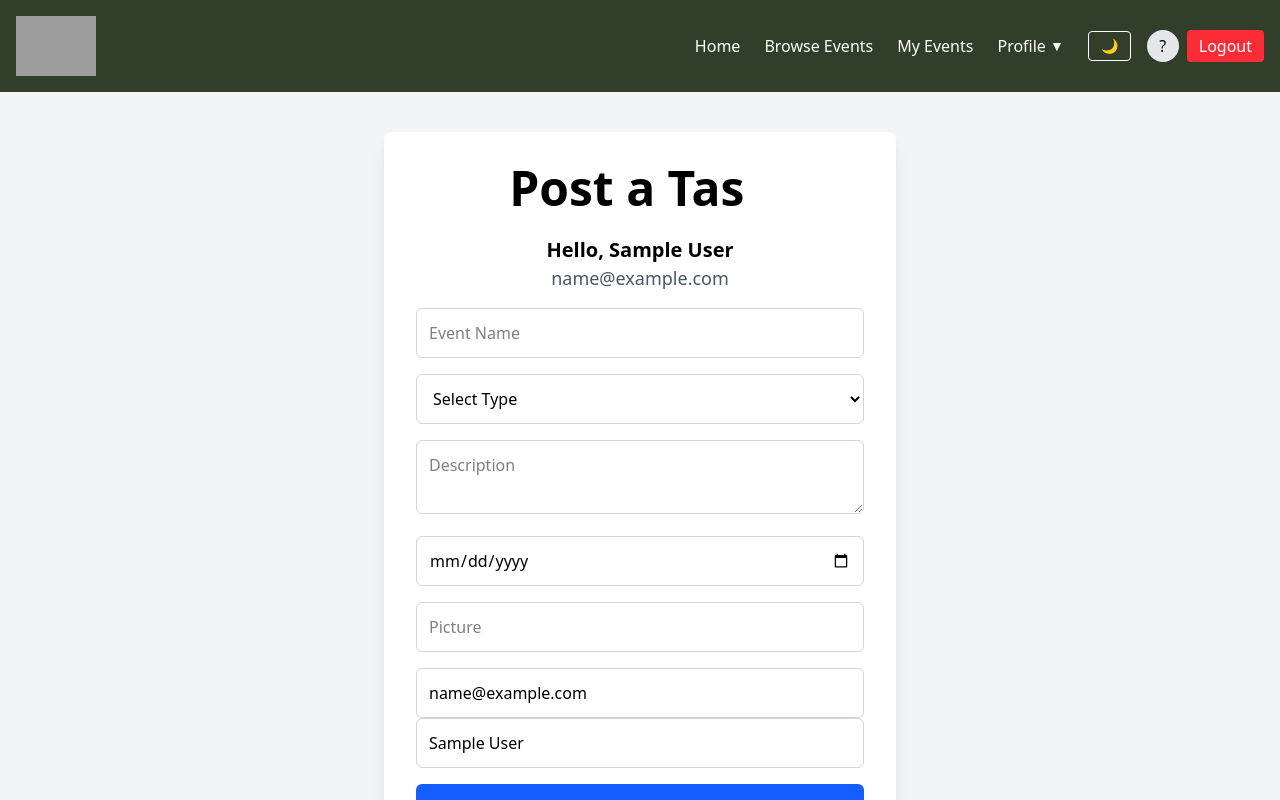
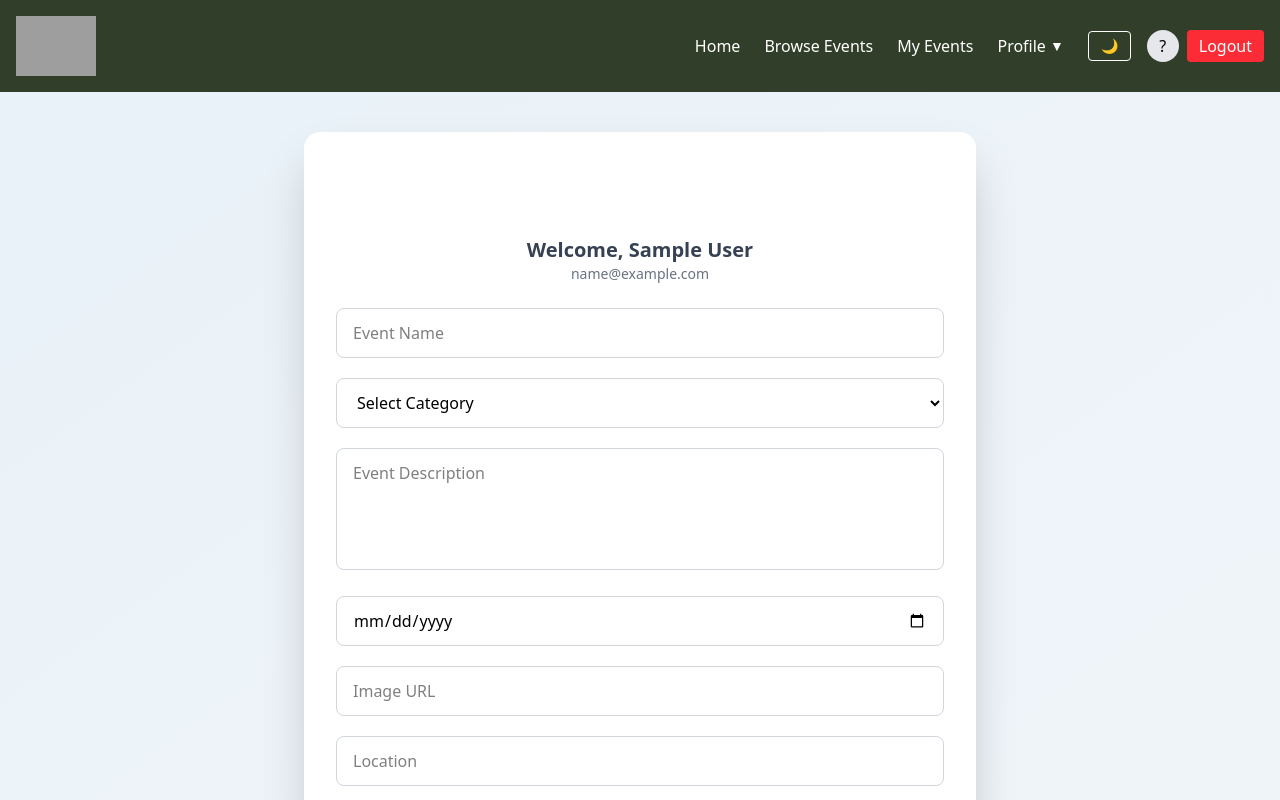
Before and after one commit to AnikHaque/AthleticHub-Client-side, a React (Vite) app: page /add-event in a window 1280 px wide. Shown: the top 800 px of the page. Built offline with nearby package versions, Linux system fonts and the light colour scheme; no server answers; sample sign-in values are in the browser's storage; grey boxes are pictures that could not be loaded.

Commit message:
add event successfully updated

```diff
--- a/src/components/Shared/Footer.jsx
+++ b/src/components/Shared/Footer.jsx
@@ -3,13 +3,13 @@ import { Facebook, Twitter, Instagram, Linkedin } from "lucide-react"; // or use
 
 export default function Footer() {
   return (
-    <footer className="bg-black text-white py-8 px-4 mt-12">
+    <footer className="bg-[#313f2a] text-white py-8 px-4 mt-12">
       <div className="container mx-auto grid md:grid-cols-3 gap-8 text-center md:text-left">
         {/* Branding */}
         <div>
-          <h2 className="text-2xl font-bold mb-2">DevTech</h2>
+          <h2 className="text-2xl font-bold mb-2">Adventis</h2>
           <p className="text-sm">
-            Your trusted platform for freelance services and solutions.
+            Your trusted platform for athletic event management.
           </p>
         </div>
 
--- a/src/components/Tasks/AddEvents.jsx
+++ b/src/components/Tasks/AddEvents.jsx
@@ -3,7 +3,6 @@ import axios from "axios";
 import { useForm } from "react-hook-form";
 import Swal from "sweetalert2";
 import { Typewriter } from "react-simple-typewriter";
-import { Link } from "react-router-dom";
 
 const AddEvent = ({ user, token }) => {
   const {
@@ -16,16 +15,12 @@ const AddEvent = ({ user, token }) => {
 
   const onSubmit = async (data) => {
     try {
-      const res = await axios.post(
-        "http://localhost:8800/api/add-event",
-        data,
-        {
+      await axios.post("http://localhost:8800/api/add-event", data, {
         headers: {
           Authorization: `Bearer ${token}`,
         },
-        }
-      );
-      Swal.fire("Success", "Event Added successfully");
+      });
+      Swal.fire("Success", "Event Added successfully", "success");
       reset();
     } catch (err) {
       setMessage("❌ Error adding event.");
@@ -34,41 +29,44 @@ const AddEvent = ({ user, token }) => {
 
   if (!user) {
     return (
-      <div className="flex justify-center items-center h-screen">
-        <p className="text-xl text-red-600">Please log in to add a event.</p>
+      <div className="flex justify-center items-center h-screen bg-gray-50">
+        <p className="text-xl text-red-600 font-semibold">
+          Please log in to add an event.
+        </p>
       </div>
     );
   }
 
   return (
-    <div className="flex justify-center items-center min-h-screen bg-gray-100 py-10">
-      <div className="bg-white p-8 rounded-lg shadow-lg w-full max-w-lg">
-        <h2 className="text-5xl font-semibold text-center mb-6 text-black">
+    <div className="flex justify-center items-center min-h-screen bg-gradient-to-br from-[#e9f2f9] to-[#f0f4f8] py-10 px-4">
+      <div className="bg-white shadow-2xl rounded-2xl p-8 w-full max-w-2xl">
+        <h2 className="text-4xl md:text-5xl font-bold text-center text-[#4082aa] mb-6">
           <Typewriter
-            words={["Add Task", "Create New Task", "Post a Task Now"]}
+            words={["Add Event", "Create New Event", "Post Your Event"]}
             loop={0}
             cursor
             cursorStyle="|"
-            typeSpeed={70}
-            deleteSpeed={50}
+            typeSpeed={80}
+            deleteSpeed={60}
             delaySpeed={1000}
           />
         </h2>
 
-        {/* User Info */}
-        <div className="mb-4 text-center">
-          <p className="text-xl font-semibold">Hello, {user?.name}</p>
-          <p className="text-lg text-gray-600">{user?.email}</p>
+        <div className="text-center mb-6">
+          <p className="text-xl font-semibold text-gray-700">
+            Welcome, {user?.name}
+          </p>
+          <p className="text-gray-500 text-sm">{user?.email}</p>
         </div>
 
-        <form onSubmit={handleSubmit(onSubmit)} className="space-y-4">
+        <form onSubmit={handleSubmit(onSubmit)} className="space-y-5">
           {/* Title */}
           <div>
             <input
               type="text"
               placeholder="Event Name"
-              {...register("title", { required: "Name is required" })}
-              className="w-full p-3 border border-gray-300 rounded-md focus:outline-none focus:ring-2 focus:ring-blue-500"
+              {...register("title", { required: "Event name is required" })}
+              className="w-full px-4 py-3 border border-gray-300 rounded-lg focus:outline-none focus:ring-2 focus:ring-[#4082aa]"
             />
             {errors.title && (
               <p className="text-sm text-red-500 mt-1">
@@ -80,14 +78,23 @@ const AddEvent = ({ user, token }) => {
           {/* Category */}
           <div>
             <select
-              {...register("category", { required: "Type is required" })}
-              className="w-full p-3 border border-gray-300 rounded-md focus:outline-none focus:ring-2 focus:ring-blue-500"
+              {...register("category", { required: "Category is required" })}
+              className="w-full px-4 py-3 border border-gray-300 rounded-lg focus:outline-none focus:ring-2 focus:ring-[#4082aa]"
             >
-              <option value="">Select Type</option>
-              <option value="Race">Race</option>
-              <option value="Design">Design</option>
-              <option value="Writing">Writing</option>
-              <option value="Marketing">Marketing</option>
+              <option value="">Select Category</option>
+              <option value="Swimming">Swimming</option>
+              <option value="Sprinting">Sprinting</option>
+              <option value="Long Jump">Long Jump</option>
+              <option value="High Jump">High Jump</option>
+              <option value="Hurdle Race">Hurdle Race</option>
+              <option value="Relay Race">Relay Race</option>
+              <option value="Shot Put">Shot Put</option>
+              <option value="Discus Throw">Discus Throw</option>
+              <option value="Javelin Throw">Javelin Throw</option>
+              <option value="Triple Jump">Triple Jump</option>
+              <option value="Marathon">Marathon</option>
+              <option value="Walk Race">Walk Race</option>
+              <option value="Adventure Sports">Adventure Sports</option>
             </select>
             {errors.category && (
               <p className="text-sm text-red-500 mt-1">
@@ -99,11 +106,12 @@ const AddEvent = ({ user, token }) => {
           {/* Description */}
           <div>
             <textarea
-              placeholder="Description"
+              placeholder="Event Description"
               {...register("description", {
                 required: "Description is required",
               })}
-              className="w-full p-3 border border-gray-300 rounded-md focus:outline-none focus:ring-2 focus:ring-blue-500"
+              rows={4}
+              className="w-full px-4 py-3 border border-gray-300 rounded-lg resize-none focus:outline-none focus:ring-2 focus:ring-[#4082aa]"
             />
             {errors.description && (
               <p className="text-sm text-red-500 mt-1">
@@ -112,63 +120,78 @@ const AddEvent = ({ user, token }) => {
             )}
           </div>
 
-          {/* Deadline */}
+          {/* Date */}
           <div>
             <input
               type="date"
               {...register("date", { required: "Date is required" })}
-              className="w-full p-3 border border-gray-300 rounded-md focus:outline-none focus:ring-2 focus:ring-blue-500"
+              className="w-full px-4 py-3 border border-gray-300 rounded-lg focus:outline-none focus:ring-2 focus:ring-[#4082aa]"
             />
-            {errors.deadline && (
+            {errors.date && (
+              <p className="text-sm text-red-500 mt-1">{errors.date.message}</p>
+            )}
+          </div>
+
+          {/* Picture */}
+          <div>
+            <input
+              type="text"
+              placeholder="Image URL"
+              {...register("picture", { required: "Picture is required" })}
+              className="w-full px-4 py-3 border border-gray-300 rounded-lg focus:outline-none focus:ring-2 focus:ring-[#4082aa]"
+            />
+            {errors.picture && (
               <p className="text-sm text-red-500 mt-1">
-                {errors.deadline.message}
+                {errors.picture.message}
               </p>
             )}
           </div>
 
-          {/* Budget */}
+          {/* Location */}
           <div>
             <input
               type="text"
-              placeholder="Picture"
-              {...register("picture", { required: "Picture is required" })}
-              className="w-full p-3 border border-gray-300 rounded-md focus:outline-none focus:ring-2 focus:ring-blue-500"
+              placeholder="Location"
+              {...register("location", { required: "Location is required" })}
+              className="w-full px-4 py-3 border border-gray-300 rounded-lg focus:outline-none focus:ring-2 focus:ring-[#4082aa]"
             />
-            {errors.budget && (
+            {errors.location && (
               <p className="text-sm text-red-500 mt-1">
-                {errors.budget.message}
+                {errors.location.message}
               </p>
             )}
           </div>
 
-          {/* Hidden User Info */}
-          <div>
+          {/* Hidden Fields */}
+          <div className="grid grid-cols-2 gap-4">
             <input
               type="text"
-              value={user?.email || ""}
+              value={user?.email}
               readOnly
-              className="w-full p-3 border border-gray-300 rounded-md"
+              className="w-full px-4 py-3 border border-gray-300 rounded-lg bg-gray-100"
             />
             <input
               type="text"
-              value={user?.name || ""}
+              value={user?.name}
               readOnly
-              className="w-full p-3 border border-gray-300 rounded-md"
+              className="w-full px-4 py-3 border border-gray-300 rounded-lg bg-gray-100"
             />
           </div>
 
           {/* Submit */}
-          <div>
           <button
             type="submit"
-              className="w-full p-3 bg-blue-600 text-white rounded-md hover:bg-blue-700 focus:outline-none focus:ring-2 focus:ring-blue-500"
+            className="w-full py-3 mt-4 rounded-lg bg-[#4082aa] text-white text-lg font-semibold hover:bg-[#306b8d] transition-all duration-300"
           >
-              Add Event
+            Submit Event
           </button>
-          </div>
 
           {/* Message */}
-          {message && <p className="text-center text-lg mt-4">{message}</p>}
+          {message && (
+            <p className="text-center text-red-600 font-medium mt-4">
+              {message}
+            </p>
+          )}
         </form>
       </div>
     </div>
```
Lines whose indentation alone changed are shown as unchanged.
